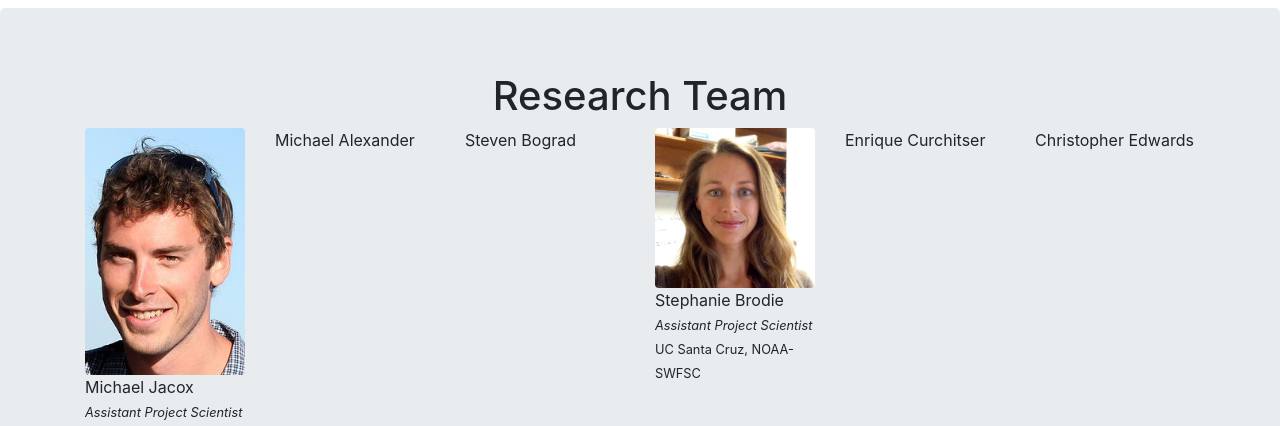
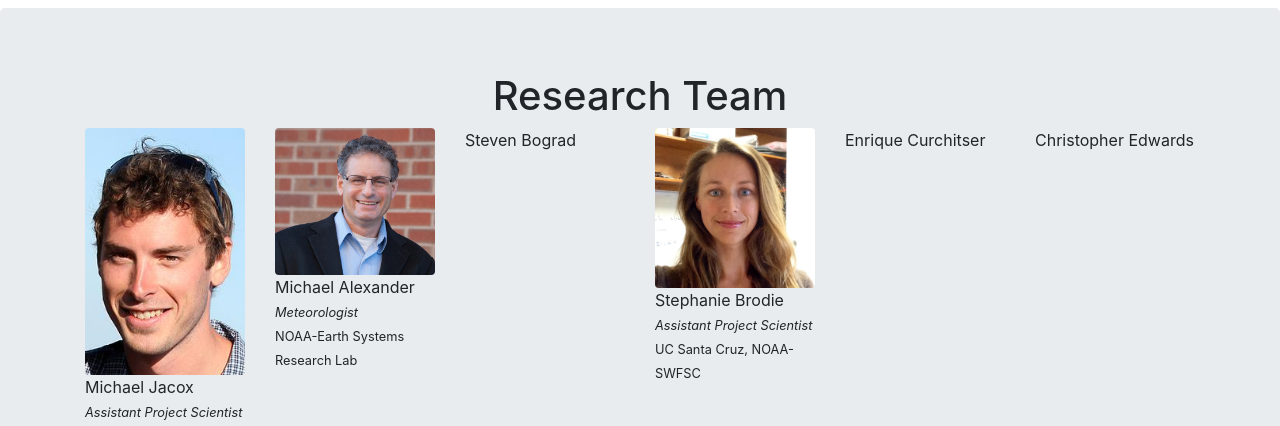
Before and after one commit to futureseas/futureseas.github.io, a plain HTML site: page index.html in a window 1280 px wide. Shown: the part 1220-1646 px from the top of the page. Drawn offline with nearby package versions, Linux system fonts and the light colour scheme.

Commit message:
added mike alexander

```diff
--- a/index.html
+++ b/index.html
@@ -86,7 +86,12 @@
 			</ul>
 		</div>
 		<div class="col-md-2">
-			<p>Michael Alexander</p>
+			<img src="images/alexander.jpg" class="img-fluid rounded mx-auto">
+			<ul class="list-unstyled">
+			<li>Michael Alexander</li>
+			<li class="font-italic"><small>Meteorologist</small></li>
+			<li><small>NOAA-Earth Systems Research Lab</small></li>
+			</ul>
 		</div>
 		<div class="col-md-2">
 			<p>Steven Bograd</p>
```
Also changed, not shown: images/alexander.jpg (added).
